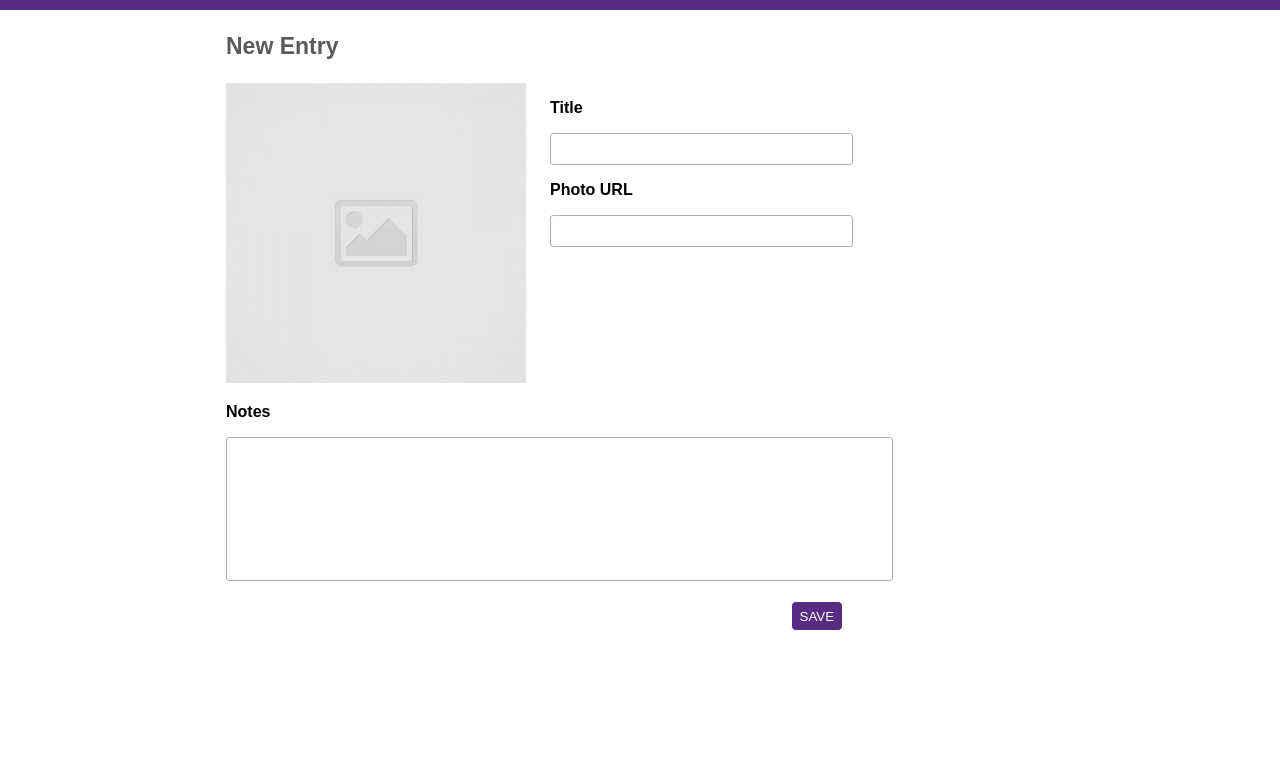
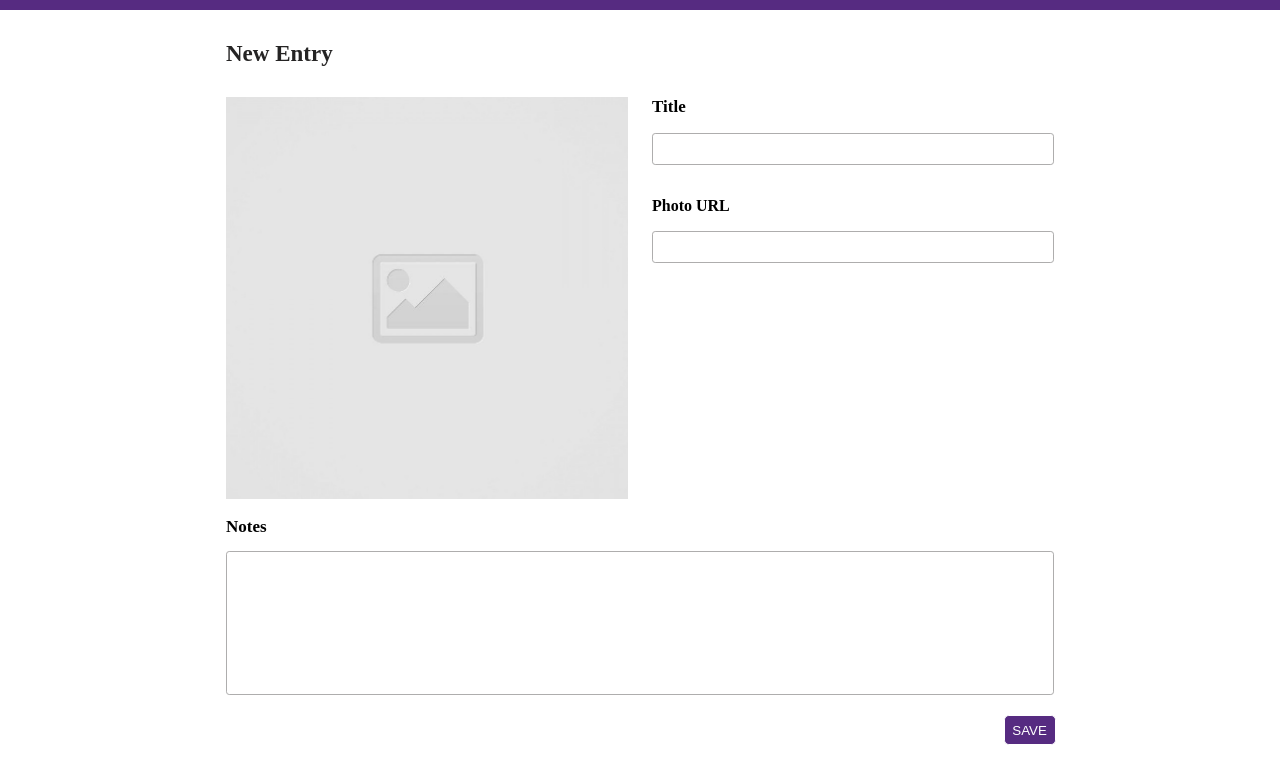
Before and after one commit to joshuapreciado/new-code-journal, a website: page index.html in a window 1280 px wide. Shown: the part 40-800 px from the top of the page. Drawn offline with Linux system fonts and the light colour scheme; a web font is replaced by a local one.

Commit message:
Revised create an entry

```diff
--- a/css/styles.css
+++ b/css/styles.css
@@ -1,10 +1,10 @@
-
 .containertwo {
   background-color: #562B81;
   height: 50px;
   padding: 1px;
   display: flex;
 }
+
 .heading-text {
   margin: auto;
   flex-basis: 43%;
@@ -15,39 +15,63 @@
   background-color: #562B81;
 }
 
-p {
-  font-family: sans-serif;
+
+h2 {
+  font-family: Proza Libre;
+  font-weight: bold;
+  font-size: 17px;
+  color: black;
 }
 
 .new-entry {
-  font-family: sans-serif;
-  color: rgb(91, 89, 89);
+  font-family: Proza Libre;
+  color: rgb(37, 36, 36);
   font-size: 23px;
 }
 
 img:nth-child(1) {
-  height: 300px;
-  width: 300px;
+  width: 100%;
+  height: auto;
+  /* width: 80%; */
+  column-width: 80%;
+}
+
+.titletextlabel {
+  font-family: Proza Libre;
+  font-size: 17px;
+  font-weight: bold;
 }
 
 .titletext {
+  width: 100%;
+  height: 2rem;
+  border-radius: .2rem;
+  border: solid 1px rgb(174, 173, 173);
+  column-width: 100%;
+  margin-bottom: 2rem;
+  margin-top: 1rem;
+}
+
+.titletext:focus,
+.phototext:focus,
+.textarea1:focus {
+  outline: none;
+  border: 2px solid #562B81;
+}
+
+.phototextlabel {
+  font-family: Proza Libre;
+  font-weight: bold;
+}
+
+.phototext {
+  width: 100%;
   height: 2rem;
   border-radius: .2rem;
   border: solid 1px rgb(174, 173, 173);
   margin-right: 2rem;
-}
-.title-text:focus, .photo-text:focus,
-.textarea-1:focus {
-  outline: none;
-  border: 2px solid #562B81;
-}
-
-
-.phototext {
-  height: 2rem;
-  border-radius: .2rem;
-  border: solid 1px rgb(174, 173, 173);
-  margin-right: 2rem;
+  margin-top: 1rem;
+  column-width: 100%;
 }
 
 .notestext {
@@ -57,13 +81,11 @@ img:nth-child(1) {
   margin-right: 2rem;
   padding-bottom: 3.2rem;
   padding-left: .5rem;
-}
-
-.column-half {
-  flex-basis: calc(20% / 3);
+  column-width: 100%;
 }
 
 .textarea1 {
+  width: 100%;
   resize: none;
   height: 9rem;
   border-radius: .2rem;
@@ -72,6 +94,7 @@ img:nth-child(1) {
   padding-bottom: 3.2rem;
   padding-left: .5rem;
   padding-top: 5px;
+  column-width: 100%;
 }
 
 .save-button {
@@ -79,19 +102,12 @@ img:nth-child(1) {
   height: 30px;
   padding: 5px;
   margin-top: 1rem;
-    margin-left: 35.3rem;
+  margin-left: 48.6rem;
   color: white;
   background-color: #562B81;
   border: solid 1px;
   border-radius: .3rem;
 }
-
-
-
-
-
-
-
 
 @media screen and (max-width: 650px) {
   .heading {
@@ -108,16 +124,24 @@ img:nth-child(1) {
     width: 20.5rem;
   }
 
+  .titletext {
+    width: 90%;
+  }
+
+  .phototext {
+    width: 90%;
+  }
+
   .heading-text {
     flex-basis: auto;
   }
 
-
   input {
     width: 20.5rem;
   }
+
   img:nth-child(1) {
-    height: 329px;
+    height: auto;
     width: 329px;
   }
 
--- a/index.html
+++ b/index.html
@@ -29,7 +29,7 @@
       <div class="container">
         <div class="column-full">
           <div class="new-entry">
-            <p><b>New Entry</b></p>
+            <h4>New Entry</h4>
           </div>
         </div>
         <div class="row">
@@ -37,14 +37,14 @@
             <img class="standard-image" src="images/placeholder-image-square.jpg" alt="placeholder">
           </div>
           <div class="column-half">
-            <p><b>Title</b></p>
+            <label class="titletextlabel" for="titletext">Title</label>
             <input
             required
             size="35"
             name="titleText"
             class="titletext"
             type="text">
-            <p><b>Photo URL</b></p>
+            <label class="phototextlabel" for="phototext">Photo URL</label>
             <input
             required
             size="35"
@@ -53,7 +53,7 @@
             type="text">
           </div>
           <div class="column-full">
-            <p><b>Notes</b></p>
+            <h2>Notes</h2>
             <textarea required cols="80" name="textArea1" class="textarea1"></textarea>
           </div>
           <div class="column-full">
--- a/js/main.js
+++ b/js/main.js
@@ -7,7 +7,7 @@ var formelement = document.querySelector('form');
 photoholder.addEventListener('input', inputhandler);
 
 function inputhandler(event) {
-  if (falseyimage < event.target.value) {
+  if (falseyimage(event.target.value)) {
     fakeimage.src = event.target.value;
   } else {
     fakeimage.src = 'images/placeholder-image-square.jpg';
```
Lines whose indentation alone changed are shown as unchanged.
